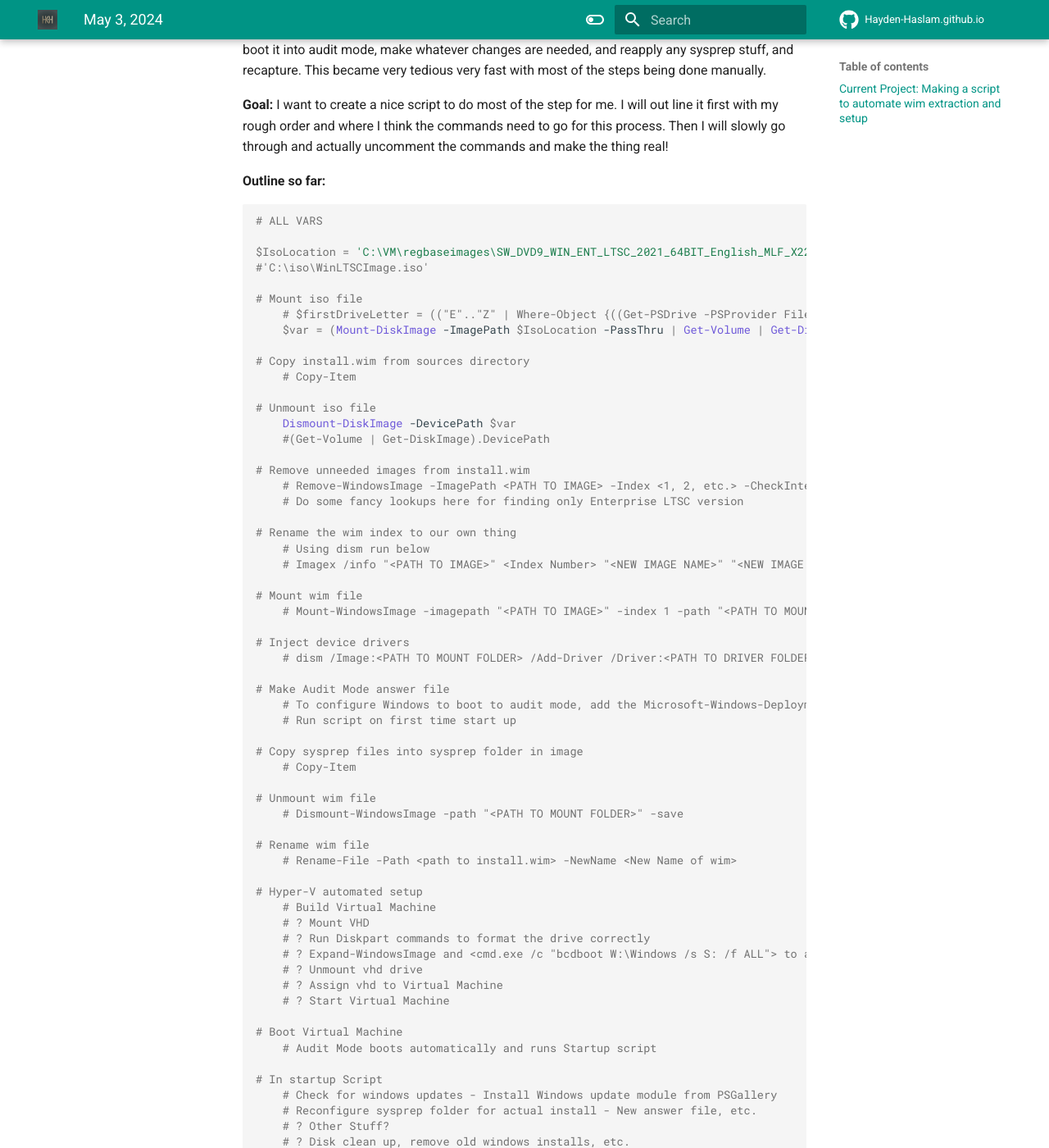
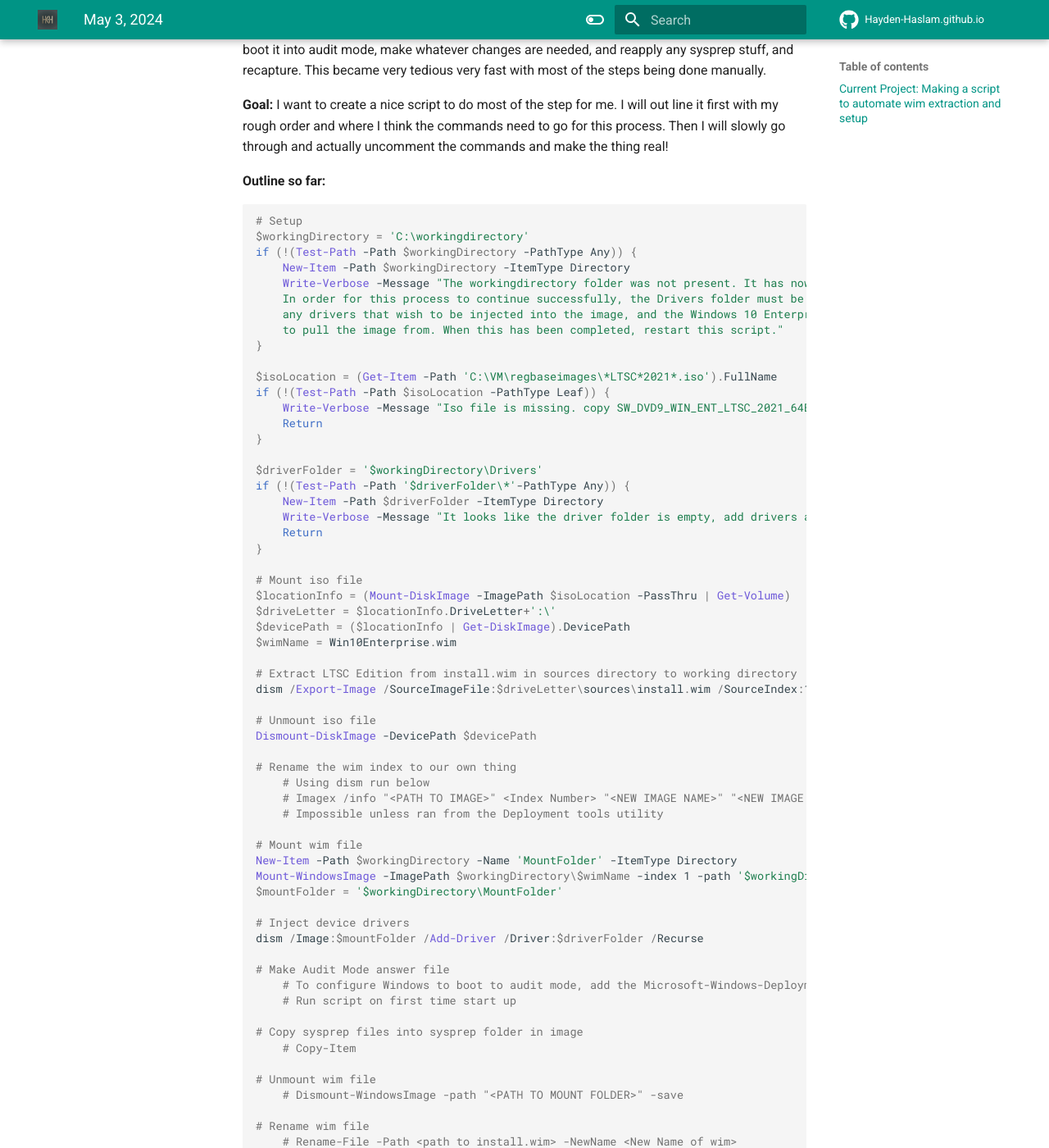
Before and after one commit to Hayden-Haslam/Hayden-Haslam.github.io, an MkDocs documentation site: the page built from docs/05032024.md, in a window 1280 px wide and 1400 px high, scrolled down 317 px. Shown: the whole window at 82% size. Built offline with MkDocs 1.6.1 and Material for MkDocs 9.7.7, drawn with Linux system fonts in a browser that asks for light colours; comment, search, counter and statistics services are not loaded.

Commit message:
added new content to  05032024 project

````diff
--- a/docs/05032024.md
+++ b/docs/05032024.md
@@ -13,35 +13,54 @@ very fast with most of the steps being done manually.
 **Outline so far:**
 
 ```powershell
-# ALL VARS
 
-$IsoLocation = 'C:\VM\regbaseimages\SW_DVD9_WIN_ENT_LTSC_2021_64BIT_English_MLF_X22-84414.ISO'
-#'C:\iso\WinLTSCImage.iso'
+# Setup
+$workingDirectory = 'C:\workingdirectory'
+if (!(Test-Path -Path $workingDirectory -PathType Any)) {
+    New-Item -Path $workingDirectory -ItemType Directory
+    Write-Verbose -Message "The workingdirectory folder was not present. It has now been created. `
+    In order for this process to continue successfully, the Drivers folder must be present and contain `
+    any drivers that wish to be injected into the image, and the Windows 10 Enterprise LTSC iso file `
+    to pull the image from. When this has been completed, restart this script."
+}
+
+$isoLocation = (Get-Item -Path 'C:\VM\regbaseimages\*LTSC*2021*.iso').FullName
+if (!(Test-Path -Path $isoLocation -PathType Leaf)) {
+    Write-Verbose -Message "Iso file is missing. copy SW_DVD9_WIN_ENT_LTSC_2021_64BIT_English_MLF_X22-84414.ISO into C:\workingdirectory and restart script."
+    Return
+}
+
+$driverFolder = '$workingDirectory\Drivers'
+if (!(Test-Path -Path '$driverFolder\*'-PathType Any)) {
+    New-Item -Path $driverFolder -ItemType Directory
+    Write-Verbose -Message "It looks like the driver folder is empty, add drivers and restart script"
+    Return
+}
 
 # Mount iso file
-    # $firstDriveLetter = (("E".."Z" | Where-Object {((Get-PSDrive -PSProvider FileSystem).Name) -NotContains $_})[0])+":\"
-    $var = (Mount-DiskImage -ImagePath $IsoLocation -PassThru | Get-Volume | Get-DiskImage).DevicePath
+$locationInfo = (Mount-DiskImage -ImagePath $isoLocation -PassThru | Get-Volume)
+$driveLetter = $locationInfo.DriveLetter+':\'
+$devicePath = ($locationInfo | Get-DiskImage).DevicePath
+$wimName = Win10Enterprise.wim
 
-# Copy install.wim from sources directory
-    # Copy-Item
+# Extract LTSC Edition from install.wim in sources directory to working directory
+dism /Export-Image /SourceImageFile:$driveLetter\sources\install.wim /SourceIndex:1 /DestinationImageFile:$workingDirectory\$wimName
 
 # Unmount iso file
-    Dismount-DiskImage -DevicePath $var
-    #(Get-Volume | Get-DiskImage).DevicePath
-
-# Remove unneeded images from install.wim
-    # Remove-WindowsImage -ImagePath <PATH TO IMAGE> -Index <1, 2, etc.> -CheckIntegrity
-    # Do some fancy lookups here for finding only Enterprise LTSC version
+Dismount-DiskImage -DevicePath $devicePath
 
 # Rename the wim index to our own thing
     # Using dism run below
     # Imagex /info "<PATH TO IMAGE>" <Index Number> "<NEW IMAGE NAME>" "<NEW IMAGE DESCRIPTION>"
+    # Impossible unless ran from the Deployment tools utility
 
 # Mount wim file
-    # Mount-WindowsImage -imagepath "<PATH TO IMAGE>" -index 1 -path "<PATH TO MOUNT FOLDER>"
+New-Item -Path $workingDirectory -Name 'MountFolder' -ItemType Directory
+Mount-WindowsImage -ImagePath $workingDirectory\$wimName -index 1 -path '$workingDirectory\MountFolder'
+$mountFolder = '$workingDirectory\MountFolder'
 
 # Inject device drivers
-    # dism /Image:<PATH TO MOUNT FOLDER> /Add-Driver /Driver:<PATH TO DRIVER FOLDER> /Recurse
+dism /Image:$mountFolder /Add-Driver /Driver:$driverFolder /Recurse
 
 # Make Audit Mode answer file
     # To configure Windows to boot to audit mode, add the Microsoft-Windows-Deployment | Reseal | Mode = audit
````
Also changed, not shown: docs/about.md (+2 -2 lines).
